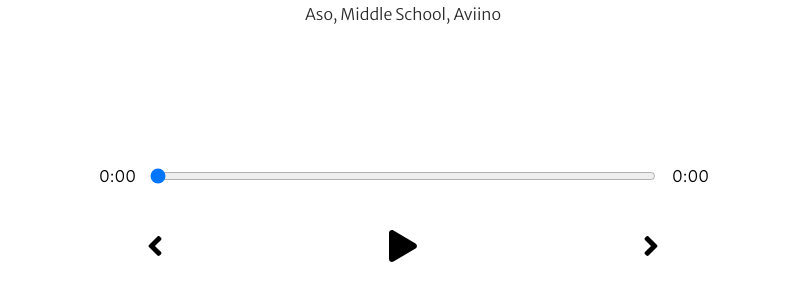
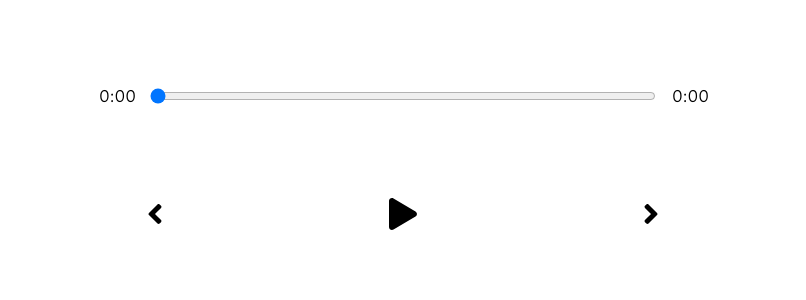
Before and after one commit to mikalegenda/react-music-player, a React (Create React App) app: page / in a window 1280 px wide. Shown: the part 490-790 px from the top of the page, without its empty margins (237-1043 px from the left). Built offline with nearby package versions, Linux system fonts and the light colour scheme.

Commit message:
Added skip song feature, active song UI updates

```diff
--- a/src/App.js
+++ b/src/App.js
@@ -31,11 +31,14 @@ function App() {
       <SongInformation currentSong={currentSong} />
       <Player
         currentSong={currentSong}
+        setCurrentSong={setCurrentSong}
         isPlaying={isPlaying}
         setIsPlaying={setIsPlaying}
         audioRef={audioRef}
         songInfo={songInfo}
         setSongInfo={setSongInfo}
+        songs={songs}
+        setSongs={setSongs}
       />
       <Library
         songs={songs}
--- a/src/components/LibrarySong.js
+++ b/src/components/LibrarySong.js
@@ -4,14 +4,7 @@ const LibrarySong = ({ song, songs, setSongs, setCurrentSong, id, audioRef, isPl
   //Event Handlers
   const songSelectHandler = () => {
     setCurrentSong(song);
-    setSongs(
-      songs.map((targetSong) => {
-        return {
-          ...targetSong,
-          active: targetSong.id === song.id,
-        };
-      })
-    );
+
     //Check if song is playing
     if (isPlaying) {
       const playPromise = audioRef.current.play();
--- a/src/components/Player.js
+++ b/src/components/Player.js
@@ -1,8 +1,20 @@
-import React from "react";
+import React, { useEffect } from "react";
 import { FontAwesomeIcon } from "@fortawesome/react-fontawesome";
 import { faPlay, faPause, faAngleLeft, faAngleRight } from "@fortawesome/free-solid-svg-icons";
 
-const Player = ({ currentSong, isPlaying, setIsPlaying, audioRef, songInfo, setSongInfo }) => {
+const Player = ({ currentSong, setCurrentSong, isPlaying, setIsPlaying, audioRef, songInfo, setSongInfo, songs, setSongs }) => {
+  //UseEffect
+  useEffect(() => {
+    setSongs(
+      songs.map((targetSong) => {
+        return {
+          ...targetSong,
+          active: targetSong.id === currentSong.id,
+        };
+      })
+    );
+  }, [currentSong]);
+
   //Event Handlers
   const playSongHandler = () => {
     if (isPlaying) {
@@ -19,6 +31,19 @@ const Player = ({ currentSong, isPlaying, setIsPlaying, audioRef, songInfo, setS
     setSongInfo({ ...songInfo, currentTime: e.target.value });
   };
 
+  const skipTrackHandler = (direction) => {
+    let currentIndex = songs.findIndex((song) => song.id === currentSong.id);
+    if (direction === "skip-back") {
+      if ((currentIndex - 1) % songs.length === -1) {
+        setCurrentSong(songs[songs.length - 1]);
+        return;
+      }
+      setCurrentSong(songs[(currentIndex - 1) % songs.length]);
+    } else {
+      setCurrentSong(songs[(currentIndex + 1) % songs.length]);
+    }
+  };
+
   //Helper Functions
   const formatTime = (time) => {
     return Math.floor(time / 60) + ":" + ("0" + Math.floor(time % 60)).slice(-2);
@@ -32,9 +57,9 @@ const Player = ({ currentSong, isPlaying, setIsPlaying, audioRef, songInfo, setS
         <p>{formatTime(songInfo.duration || 0)}</p>
       </div>
       <div className="play-control">
-        <FontAwesomeIcon className="skip-back" size="2x" icon={faAngleLeft} />
+        <FontAwesomeIcon onClick={() => skipTrackHandler("skip-back")} className="skip-back" size="2x" icon={faAngleLeft} />
         <FontAwesomeIcon onClick={playSongHandler} className="play" size="2x" icon={isPlaying ? faPause : faPlay} />
-        <FontAwesomeIcon className="skip-forward" size="2x" icon={faAngleRight} />
+        <FontAwesomeIcon onClick={() => skipTrackHandler("skip-forward")} className="skip-forward" size="2x" icon={faAngleRight} />
       </div>
     </div>
   );
--- a/src/styles/_player.scss
+++ b/src/styles/_player.scss
@@ -1,5 +1,5 @@
 .player {
-  min-height: 30vh;
+  min-height: 20vh;
   display: flex;
   flex-direction: column;
   align-items: center;
@@ -28,8 +28,8 @@
   display: flex;
   justify-content: space-between;
   align-items: center;
+  pad: 1rem;
   width: 40%;
-  margin-bottom: 8rem;
 
   svg {
     cursor: pointer;
--- a/src/styles/_song.scss
+++ b/src/styles/_song.scss
@@ -1,5 +1,5 @@
 .song-container {
-  height: 70vh;
+  height: 60vh;
   display: flex;
   flex-direction: column;
   align-items: center;
```
